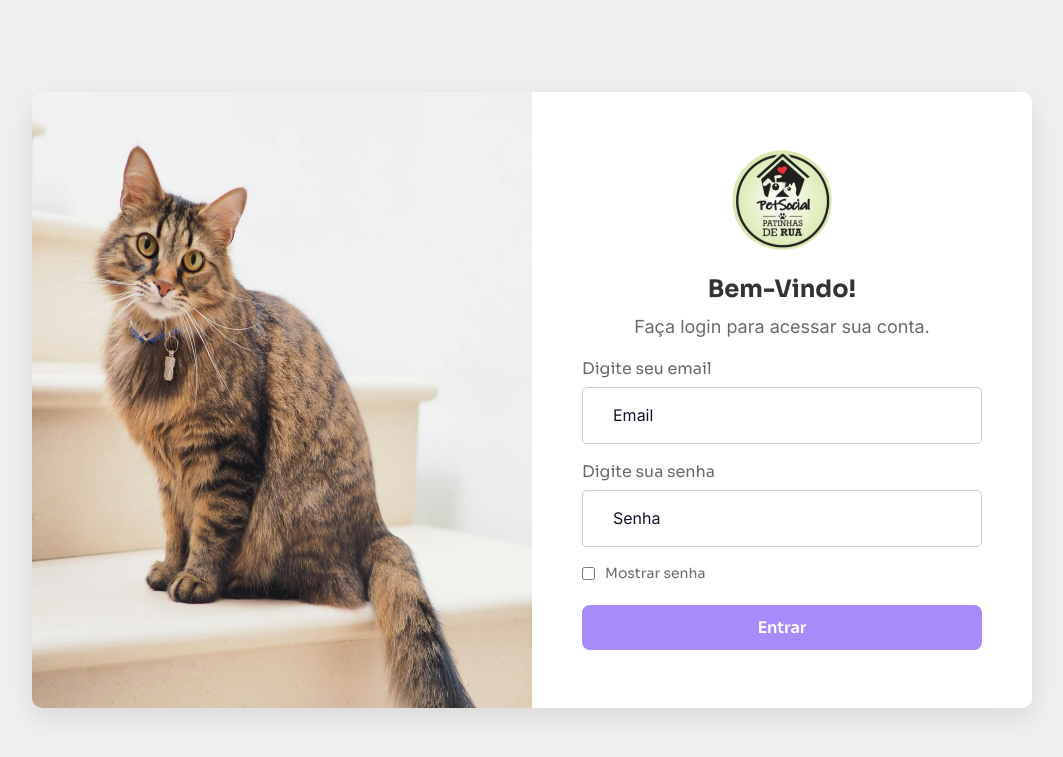
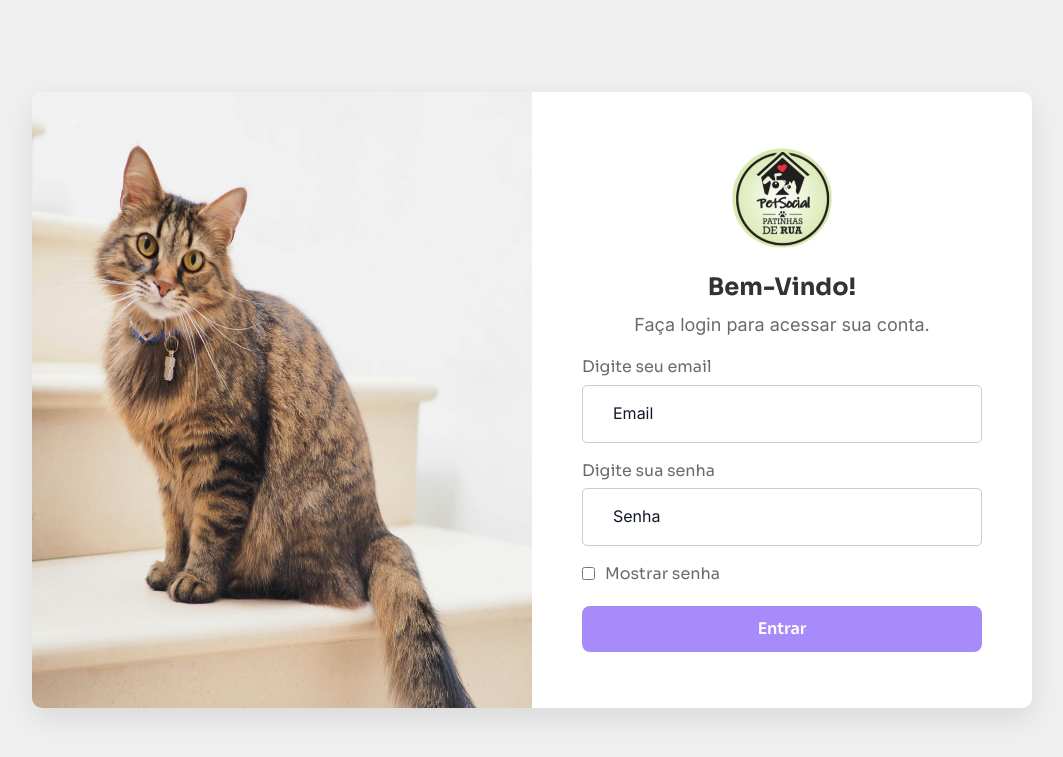
Before and after one commit to MariaIara/api_conecta_pet, a PHP site: page /views/login.html in a window 1280 px wide. Shown: the top 757 px of the page, without its empty margins (108-1171 px from the left). Run offline with PHP 8.4, Linux system fonts and the light colour scheme; some libraries are stand-ins or nearby versions.

Commit message:
add style do checkbox e removendo estilizacao antiga

```diff
--- a/FRONTEND/css/login.css
+++ b/FRONTEND/css/login.css
@@ -107,7 +107,7 @@ div.container {
     color: var(--blue-900);
 }
 
-.container .form-side .login-box .forgot-password {
+/* .container .form-side .login-box .forgot-password {
     text-align: left;
     margin-bottom: 1rem;
 }
@@ -121,7 +121,7 @@ div.container {
 .container .form-side .login-box .forgot-password a span {
     color: var(--purple-500);
     font-weight: 500;
-}
+} */
 
 .container .form-side .login-box .checkbox {
     display: flex;
@@ -134,7 +134,7 @@ div.container {
 }
 
 .container .form-side .login-box .checkbox label {
-    font-size: 1.4rem;
+    font-size: 1.6rem;
     color: var(--gray-500);
 }
 
```
